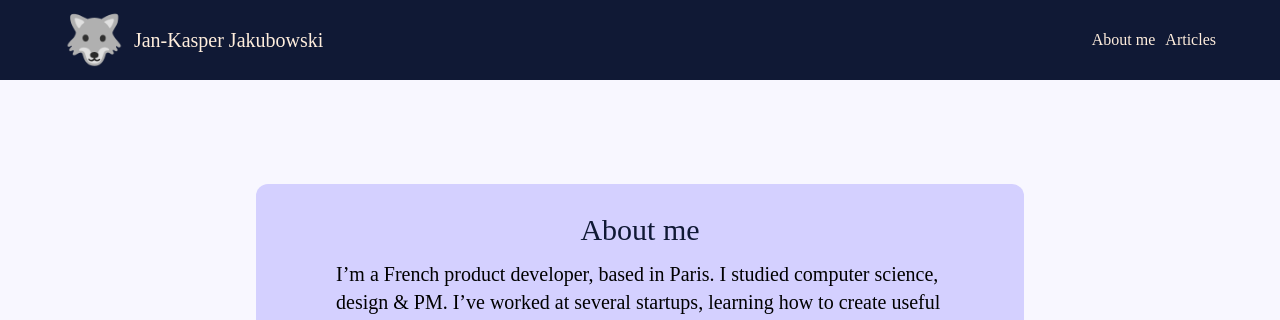
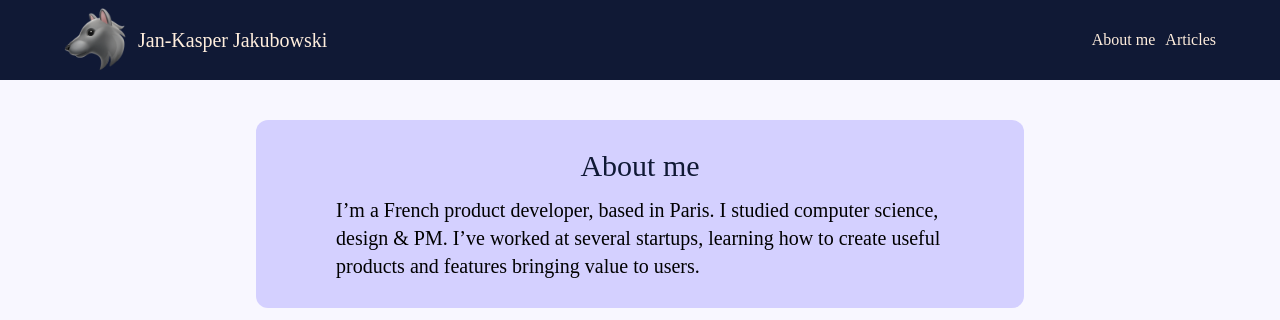
Before and after one commit to jkjakubowski/blog, a Gatsby site: page / in a window 1280 px wide. Shown: the top 320 px of the page. Built offline with nearby package versions, Linux system fonts and the light colour scheme; Gatsby itself is replaced by a stand-in of ours.

Commit message:
fixed logo on every device

```diff
--- a/src/components/atoms/template/Signature.tsx
+++ b/src/components/atoms/template/Signature.tsx
@@ -1,13 +1,14 @@
 import * as React from "react";
+import { useTranslation } from "react-i18next";
 
-import { useTranslation } from "react-i18next";
+import wolf from "assets/images/wolf.png";
 
 const Signature = () => {
   const { t } = useTranslation();
 
   return (
     <div className="flex items-center">
-      <p className="text-5xl mr-2.5">{t("navbar.logo")}</p>
+      <img className="w-12 h-12 md:w-16 md:h-16 mr-2.5" src={wolf} />
       <p className=" text-2xl md:text-xl md: font-title">{t("navbar.title")}</p>
     </div>
   );
--- a/src/components/molecules/MobileHeader.tsx
+++ b/src/components/molecules/MobileHeader.tsx
@@ -4,7 +4,7 @@ import Signature from "components/atoms/template/Signature";
 
 const MobileHeader = () => {
   return (
-    <div className="mt-4">
+    <div className="mt-4 md:hidden">
       <Signature />
     </div>
   );
--- a/src/locales/en/translations.json
+++ b/src/locales/en/translations.json
@@ -28,7 +28,6 @@
     }
   },
   "navbar": {
-    "logo": "🐺",
     "title": "Jan-Kasper Jakubowski",
     "links": {
       "about": "About me",
```
